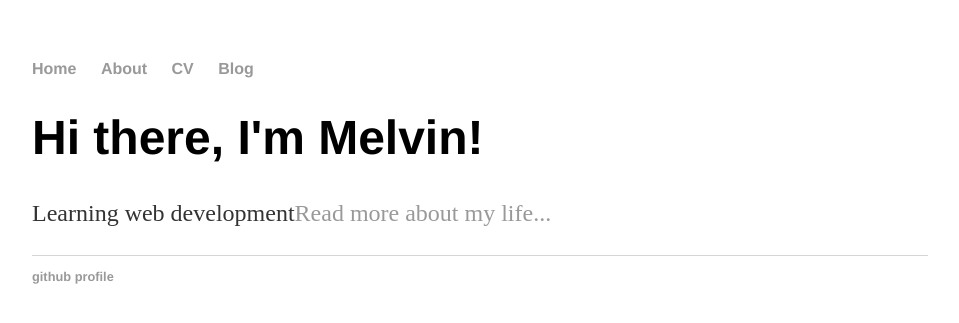
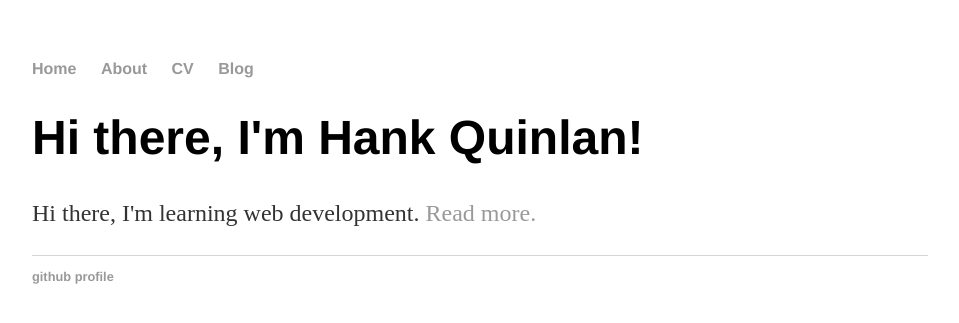
Before and after one commit to melvintzw/melvintzw.github.io, a Jekyll site: the page built from index.html, in a window 1280 px wide. Shown: the top 323 px of the page, without its empty margins (160-1119 px from the left). Built offline with Jekyll 4.4.1, drawn with Linux system fonts in a browser that asks for light colours.

Commit message:
Update index.html

```diff
--- a/index.html
+++ b/index.html
@@ -1,28 +1,8 @@
-<!DOCTYPE html>
-<html>
-	<head>
-		<title>Personal Website</title>
-		<link rel="stylesheet" type="text/css" href="/css/main.css">
-	</head>
-	<body>
-		<nav>
-    		<ul>
-        		<li><a href="/">Home</a></li>
-	        	<li><a href="/about">About</a></li>
-        		<li><a href="/cv">CV</a></li>
-        		<li><a href="/blog">Blog</a></li>
-    		</ul>
-		</nav>
-		<div class="container">
-    		<div class="blurb">
-        		<h1>Hi there, I'm Melvin!</h1>
-				<p>Learning web development<a href="/about">Read more about my life...</a></p>
-    		</div><!-- /.blurb -->
-		</div><!-- /.container -->
-		<footer>
-    		<ul>
-        		<li><a href="https://github.com/melvintzw">github profile</a></li>
-			</ul>
-		</footer>
-	</body>
-</html>
+---
+layout: default
+title: Melvin Tan
+---
+<div class="blurb">
+	<h1>Hi there, I'm Hank Quinlan!</h1>
+	<p>Hi there, I'm learning web development. <a href="/about">Read more.</a></p>
+</div><!-- /.blurb -->
```
